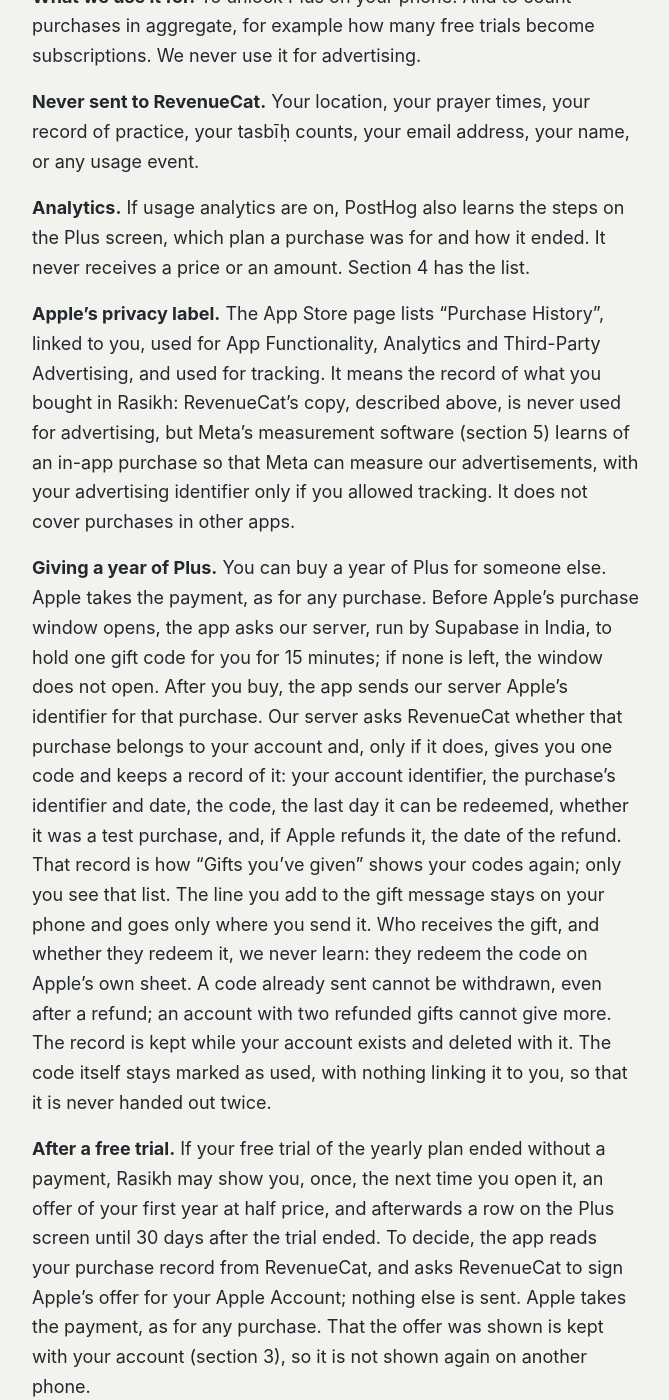
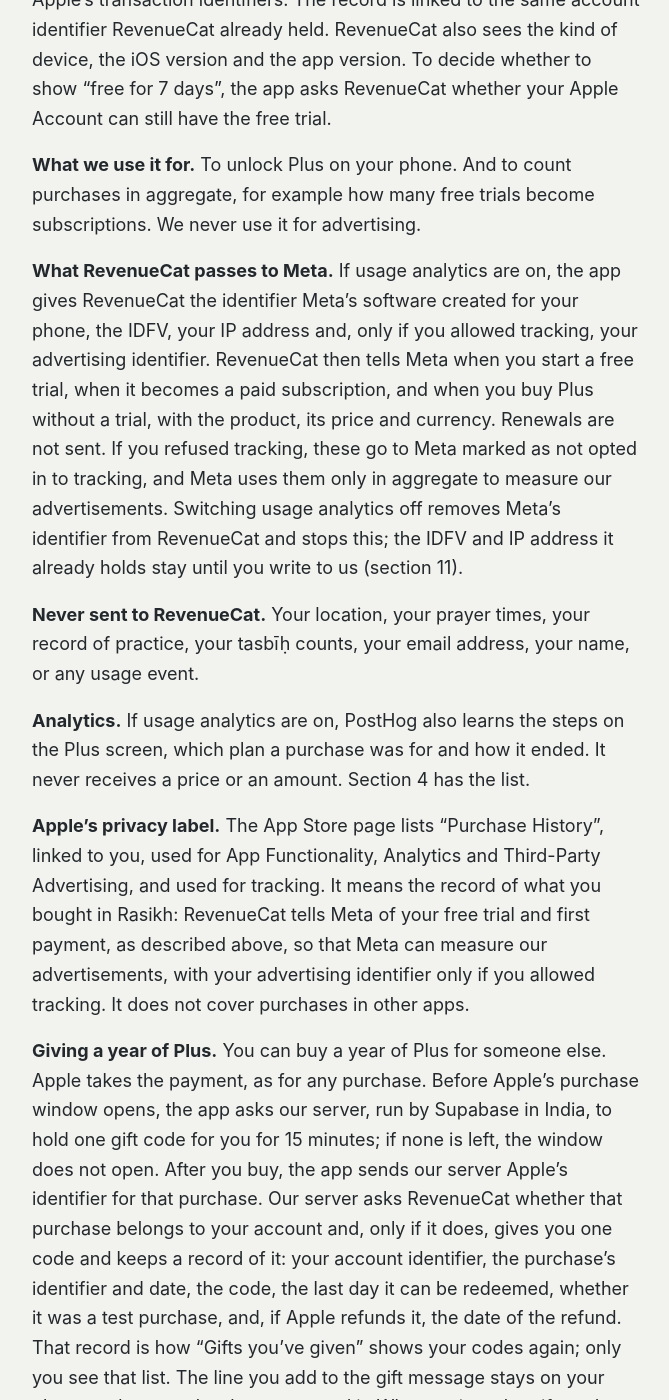
Before and after one commit to vdburger1991/tjbventures-legal, a Jekyll site: the page built from rasikh-privacy.md, in a window 1280 px wide and 1400 px high, scrolled down 12793 px. Shown: the whole window, without its empty margins (304-973 px from the left). Built offline with Jekyll 4.4.1, drawn with Linux system fonts in a browser that asks for light colours; some of the changed text lies outside the part shown.

Commit message:
Rasikh privacy: RevenueCat passes trials and first payments to Meta (10 Nov 2026)

```diff
--- a/rasikh-privacy.md
+++ b/rasikh-privacy.md
@@ -20,7 +20,7 @@
 - Your account holds your email address, a random account identifier, the date it was created, and your name if Apple supplied one. Supabase stores it in India. (Section 3)
 - A fixed list of usage events goes to PostHog in the European Union, with your account identifier attached when you are signed in. In the European Economic Area, the United Kingdom, Saudi Arabia and Turkey the app asks you first. You can switch it off. (Section 4)
 - AppsFlyer, in the United States, learns that the app was installed or opened and which link or advertisement led to it. Your advertising identifier is included only if you allow tracking when iOS asks. If you do not, AppsFlyer still passes the install or open to Meta and TikTok, with your IDFV and IP address, marked as not opted in to tracking. (Section 5)
-- Rasikh Plus is optional. Apple takes the payment. RevenueCat, in the United States, holds your account identifier and, if you buy Plus, the purchase record Apple sends it. (Section 6)
+- Rasikh Plus is optional. Apple takes the payment. RevenueCat, in the United States, holds your account identifier and, if you buy Plus, the purchase record Apple sends it. If usage analytics are on, RevenueCat also tells Meta when you start a free trial or pay, so Meta can measure our advertisements. (Section 6)
 - Kit, in the United States, holds your email address only if you subscribe to email updates. (Section 7)
 - If you send feedback from the app, Supabase stores your message with your account, in India. (Section 8)
 
@@ -30,7 +30,7 @@
 | Your email address, your name if Apple gives us one, and an account identifier | Supabase, our sign-in provider (India) | So you can sign in, and so a future version can restore your settings on a new phone | Providing the service you asked for (GDPR Article 6(1)(b)), and your explicit consent when you create the account (Article 9(2)(a)) | Until you delete the account |
 | A fixed list of usage events (which screens you opened and for how long, which features you used, the steps of setup and of the Plus screen) with your account identifier attached when you are signed in | PostHog, our analytics provider (European Union) | To see which parts of the app are used and where people get stuck | Your consent (Articles 6(1)(a) and 9(2)(a)) | 12 months |
 | That the app was installed or opened, the device identifier iOS gives our app (the IDFV), and, only if you allow it when asked, your advertising identifier (the IDFA). Without it, your IP address and IDFV still go on to Meta and TikTok, marked as not opted in to tracking | AppsFlyer, our attribution provider (United States), which passes install and open events to Meta and TikTok | To learn which advertisement or link brought you to the app, and to open the right screen when you follow a link | Your consent (Article 6(1)(a)) | Up to 12 months |
-| Your account identifier and, if you buy Rasikh Plus, the purchase record from Apple: the product, its price and currency, the dates, the subscription status and Apple's transaction identifiers | RevenueCat, our subscription provider (United States) | To unlock Plus, and to count purchases in aggregate, such as how many free trials become subscriptions. Never for advertising | Providing what you bought (Article 6(1)(b)), and your explicit consent when you created the account (Article 9(2)(a)) | As long as the record exists at RevenueCat. Deleting your account does not remove it; write to us and we will (section 11) |
+| Your account identifier and, if you buy Rasikh Plus, the purchase record from Apple: the product, its price and currency, the dates, the subscription status and Apple's transaction identifiers | RevenueCat, our subscription provider (United States), which passes free trials and first payments to Meta if usage analytics are on | To unlock Plus, and to count purchases in aggregate, such as how many free trials become subscriptions. If usage analytics are on, to let Meta measure our advertisements | Providing what you bought (Article 6(1)(b)), and your explicit consent when you created the account (Article 9(2)(a)); for the part sent to Meta, your consent (Article 6(1)(a)) | As long as the record exists at RevenueCat. Deleting your account does not remove it; write to us and we will (section 11) |
 | Your email address, if you subscribe to email updates | Kit, our mailing provider (United States) | To send you occasional updates about the app | Your consent | While you are subscribed |
 | Feedback you send from the app: your message, your answers, and whether we may reply, with your account identifier | Supabase, our sign-in provider (India) | To read what you tell us and improve the app, and to reply if you asked us to | Your consent, given by sending it (Articles 6(1)(a) and 9(2)(a)) | 24 months, or until you delete your account |
 
@@ -128,9 +128,9 @@
 
 **Clipboard.** AppsFlyer's clipboard-based link matching is switched off. Rasikh does not read your clipboard.
 
-**Meta's app-events software.** Rasikh also contains Meta's own measurement software, because Meta requires it to measure app advertisements on iPhone. It starts at the same moment as AppsFlyer and never before, and sends Meta that the app was installed and opened, and any in-app purchase, with basic device information and your IP address; your advertising identifier only if you allowed tracking. It never receives your coordinates, your record of practice, your tasbīḥ counts, your email address or anything you read.
+**Meta's app-events software.** Rasikh also contains Meta's own measurement software, because Meta requires it to measure app advertisements on iPhone. It starts at the same moment as AppsFlyer and never before, and sends Meta that the app was installed and opened, with basic device information and your IP address; your advertising identifier only if you allowed tracking. It does not report purchases; RevenueCat does that (section 6). It never receives your coordinates, your record of practice, your tasbīḥ counts, your email address or anything you read.
 
-**Switching it off.** The "Share usage analytics" switch in Settings also covers attribution: with it off, neither AppsFlyer nor Meta's software is started at all. iOS's tracking question covers the advertising identifier separately.
+**Switching it off.** The "Share usage analytics" switch in Settings also covers attribution: with it off, neither AppsFlyer nor Meta's software is started at all, and RevenueCat is not given Meta's identifier for your phone (section 6). iOS's tracking question covers the advertising identifier separately.
 
 **Kept for.** No longer than 12 months from the install.
 
@@ -144,11 +144,13 @@
 
 **What we use it for.** To unlock Plus on your phone. And to count purchases in aggregate, for example how many free trials become subscriptions. We never use it for advertising.
 
+**What RevenueCat passes to Meta.** If usage analytics are on, the app gives RevenueCat the identifier Meta's software created for your phone, the IDFV, your IP address and, only if you allowed tracking, your advertising identifier. RevenueCat then tells Meta when you start a free trial, when it becomes a paid subscription, and when you buy Plus without a trial, with the product, its price and currency. Renewals are not sent. If you refused tracking, these go to Meta marked as not opted in to tracking, and Meta uses them only in aggregate to measure our advertisements. Switching usage analytics off removes Meta's identifier from RevenueCat and stops this; the IDFV and IP address it already holds stay until you write to us (section 11).
+
 **Never sent to RevenueCat.** Your location, your prayer times, your record of practice, your tasbīḥ counts, your email address, your name, or any usage event.
 
 **Analytics.** If usage analytics are on, PostHog also learns the steps on the Plus screen, which plan a purchase was for and how it ended. It never receives a price or an amount. Section 4 has the list.
 
-**Apple's privacy label.** The App Store page lists "Purchase History", linked to you, used for App Functionality, Analytics and Third-Party Advertising, and used for tracking. It means the record of what you bought in Rasikh: RevenueCat's copy, described above, is never used for advertising, but Meta's measurement software (section 5) learns of an in-app purchase so that Meta can measure our advertisements, with your advertising identifier only if you allowed tracking. It does not cover purchases in other apps.
+**Apple's privacy label.** The App Store page lists "Purchase History", linked to you, used for App Functionality, Analytics and Third-Party Advertising, and used for tracking. It means the record of what you bought in Rasikh: RevenueCat tells Meta of your free trial and first payment, as described above, so that Meta can measure our advertisements, with your advertising identifier only if you allowed tracking. It does not cover purchases in other apps.
 
 **Giving a year of Plus.** You can buy a year of Plus for someone else. Apple takes the payment, as for any purchase. Before Apple's purchase window opens, the app asks our server, run by Supabase in India, to hold one gift code for you for 15 minutes; if none is left, the window does not open. After you buy, the app sends our server Apple's identifier for that purchase. Our server asks RevenueCat whether that purchase belongs to your account and, only if it does, gives you one code and keeps a record of it: your account identifier, the purchase's identifier and date, the code, the last day it can be redeemed, whether it was a test purchase, and, if Apple refunds it, the date of the refund. That record is how "Gifts you've given" shows your codes again; only you see that list. The line you add to the gift message stays on your phone and goes only where you send it. Who receives the gift, and whether they redeem it, we never learn: they redeem the code on Apple's own sheet. A code already sent cannot be withdrawn, even after a refund; an account with two refunded gifts cannot give more. The record is kept while your account exists and deleted with it. The code itself stays marked as used, with nothing linking it to you, so that it is never handed out twice.
 
```
Also changed, not shown: other parts of rasikh-privacy.md (+1 -1 lines).
